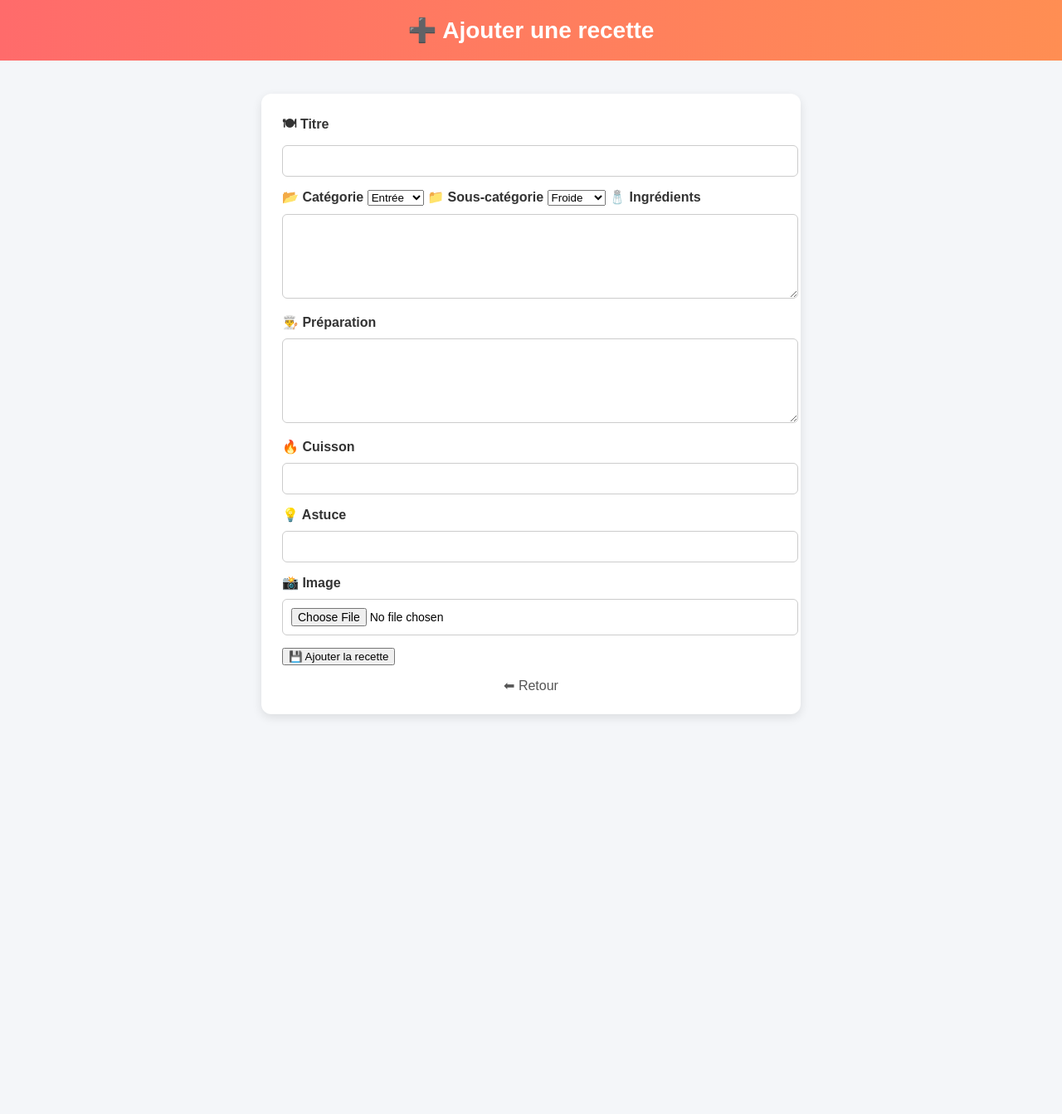
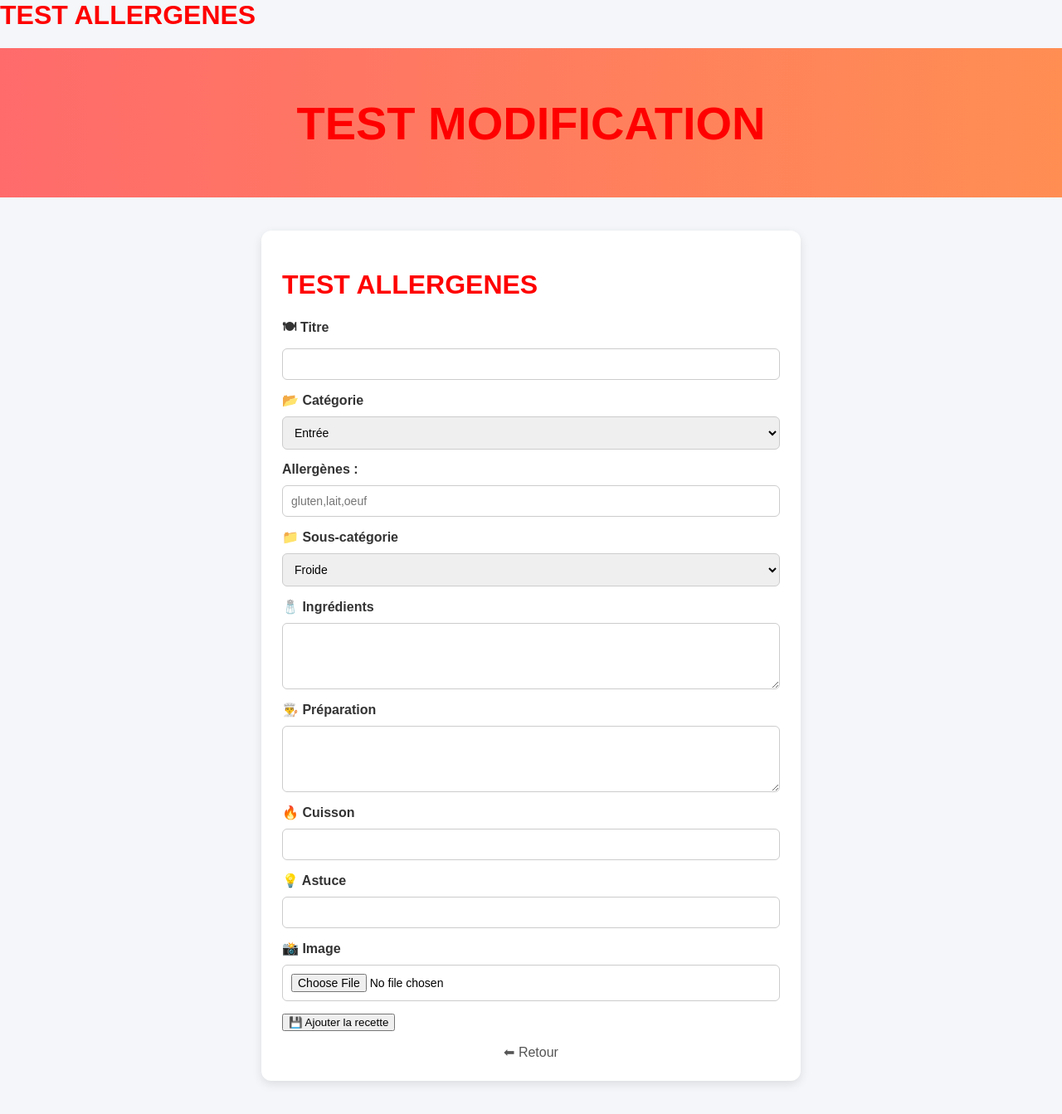
Before and after one commit to DoudFamily/recettes-app, a Flask app: page /add in a window 1280 px wide. Shown: the whole page at 83% size. Before the commit the page ends 865 px from the top, so only its background shows below. Run offline with Flask 3, Linux system fonts and the light colour scheme; the visitor is signed in with stand-in values (Sample User, id 1).

Commit message:
Ajout debug base de donnees

```diff
--- a/app.py
+++ b/app.py
@@ -15,6 +15,7 @@ socketio = SocketIO(app)
 
 DB_FILE = os.path.join(os.path.dirname(__file__), "database.db")
 
+print("DATABASE UTILISEE :", DB_FILE)
 
 def get_db():
     if 'db' not in g:
@@ -58,6 +59,7 @@ with app.app_context():
         astuce TEXT,
         image TEXT,
         categorie TEXT,
+        allergenes TEXT,
         sous_categorie TEXT
     )
     """)
@@ -258,15 +260,31 @@ def add():
         return redirect('/login')
 
     if request.method == 'POST':
+
         image_file = request.files['image']
         filename = ""
+
         if image_file and image_file.filename != "":
             filename = secure_filename(image_file.filename)
             image_path = os.path.join("static/images", filename)
             image_file.save(image_path)
 
         get_db().execute(
-            "INSERT INTO recettes (title, ingredients, preparation, cuisson, astuce, image, categorie, sous_categorie) VALUES (?, ?, ?, ?, ?, ?, ?, ?)",
+            """
+            INSERT INTO recettes
+            (
+                title,
+                ingredients,
+                preparation,
+                cuisson,
+                astuce,
+                image,
+                categorie,
+                allergenes,
+                sous_categorie
+            )
+            VALUES (?, ?, ?, ?, ?, ?, ?, ?, ?)
+            """,
             (
                 request.form['title'],
                 request.form['ingredients'],
@@ -275,10 +293,13 @@ def add():
                 request.form['astuce'],
                 filename,
                 request.form['categorie'],
+                request.form['allergenes'],
                 request.form['sous_categorie']
             )
         )
+
         get_db().commit()
+
         return redirect('/')
 
     return render_template("add.html")
--- a/templates/add.html
+++ b/templates/add.html
@@ -1,3 +1,4 @@
+<h1 style="color:red">TEST ALLERGENES</h1>
 <!DOCTYPE html>
 <html>
 <head>
@@ -28,7 +29,7 @@
             box-shadow: 0 4px 12px rgba(0,0,0,0.1);
         }
 
-        input, textarea {
+        input, textarea, select {
             width: 100%;
             padding: 10px;
             margin-top: 10px;
@@ -80,11 +81,11 @@
 <body>
 
 <div class="header">
-    ➕ Ajouter une recette
+    <h1 style="color:red">TEST MODIFICATION</h1>
 </div>
 
 <div class="container">
-
+<h1 style="color:red;">TEST ALLERGENES</h1>
 <form method="POST" enctype="multipart/form-data">
 
     <label>🍽 Titre</label>
@@ -97,6 +98,11 @@
         <option>Plat</option>
         <option>Dessert</option>
     </select>
+<label>Allergènes :</label>
+
+<input type="text"
+       name="allergenes"
+       placeholder="gluten,lait,oeuf">
 
     <label>📁 Sous-catégorie</label>
     <select name="sous_categorie">
```
